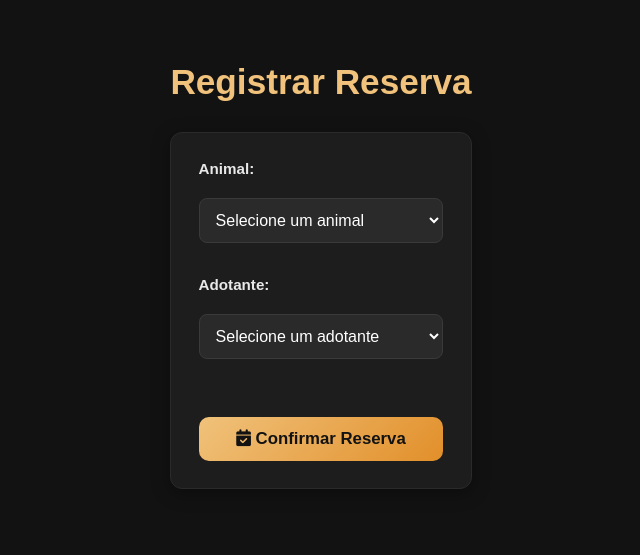
After one commit to gabriel-so-santos/sis-adocao-animais, a Flask app: template app/templates/adoption_reservation.html in a window 1280 px wide. The commit adds this page. Shown: the top 555 px of the page, without its empty margins (319-959 px from the left). Run offline with Flask 3, Linux system fonts and the light colour scheme; the template is opened without the code that fills it, so the values that code supplies are empty; parts of the project's set-up code (start-up, migrations or seed data) failed here and were passed over.

Commit message:
Add HTML templates for adoption reservations

```diff
--- a/app/static/styles.css
+++ b/app/static/styles.css
@@ -328,6 +328,9 @@ select:invalid {
 }
 
 .adopters-card {
+    display: flex;
+    flex-direction: column;
+    gap: 20px;
     background-color: #2b2b2b;
     border-radius: 12px;
     box-shadow: 0 0 10px rgba(0,0,0,0.3);
@@ -345,16 +348,198 @@ select:invalid {
 }
 
 .card-button {
-    background-color: #444;
-    border-radius: 6px;
-    color: white;
-    display: inline-block;
-    margin-top: 15px;
-    padding: 8px 12px;
+    background: none;
+    padding: 10px 16px;
+    margin-right: 10px;
+    border-radius: 10px;
+    border: 2px solid #f0c27b;
+    color: #f0c27b !important;
+    font-weight: bold;
     text-decoration: none;
     transition: 0.2s;
 }
 
 .card-button:hover {
-    background-color: #666;
+    transform: scale(1.05);
+    background: rgba(240, 194, 123, 0.1);
+    box-shadow: 0 0 12px rgba(240, 194, 123, 0.7);
 }
+
+/* Details Page */
+.details-container {
+    max-width: 900px;
+    margin: 0 auto;
+    padding: 2rem;
+}
+
+.details-title {
+    text-align: center;
+    font-size: 2.2rem;
+    color: #f0c27b;
+    margin-bottom: 30px;
+}
+
+.details-card,
+.timeline-card {
+    background: #1d1d1d;
+    padding: 1.7rem;
+    border-radius: 12px;
+    border: 1px solid #2a2a2a;
+    box-shadow: 0 4px 18px rgba(0, 0, 0, 0.35);
+    margin-bottom: 35px;
+}
+
+.section-title {
+    color: #f0c27b;
+    margin-bottom: 15px;
+    font-size: 1.4rem;
+}
+
+.details-actions {
+    display: flex;
+    flex-direction: column;
+    gap: 20px;
+    margin: 20px 0;
+}
+
+.details-button {
+    padding: 10px 16px;
+    border-radius: 10px;
+    background: linear-gradient(135deg, #f0c27b, #e28f2a);
+    color: #121212 !important;
+    font-weight: bold;
+    text-decoration: none;
+    transition: 0.2s;
+}
+
+.details-button:hover {
+    transform: scale(1.05);
+    box-shadow: 0 0 12px rgba(240, 194, 123, 0.7);
+}
+
+.details-button.danger {
+    background: linear-gradient(135deg, #e84a4a, #b01919);
+    color: white;
+}
+
+.details-buttons-top,
+.details-buttons-bottom {
+    display: flex;
+    gap: 20px;
+    justify-content: flex-start;
+}
+
+.details-button.outline {
+    background: none;
+    border: 2px solid #f0c27b;
+    color: #f0c27b !important;
+}
+
+.details-button.outline:hover {
+    transform: scale(1.05);
+    background: rgba(240, 194, 123, 0.1);
+    box-shadow: 0 0 12px rgba(240, 194, 123, 0.7);
+}
+
+/* ====== Adoption Page Styling ====== */
+
+.readonly-box {
+    background-color: #2a2a2a;
+    border: 1px solid #3a3a3a;
+    padding: 12px;
+    border-radius: 8px;
+    color: #f0c27b;
+    font-weight: bold;
+    margin-bottom: 15px;
+}
+
+.details-card form label {
+    font-weight: 600;
+    color: #e9e9e9;
+    margin-bottom: 6px;
+}
+
+.details-card form select,
+.details-card form input[type="text"],
+.details-card form input[type="number"] {
+    background-color: #2a2a2a;
+    border: 1px solid #3a3a3a;
+    padding: 12px;
+    border-radius: 8px;
+    color: white;
+    margin-bottom: 18px;
+}
+
+.details-card form select:focus,
+.details-card form input:focus {
+    border-color: #f0c27b;
+    box-shadow: 0 0 8px rgba(240, 194, 123, 0.5);
+    outline: none;
+}
+
+/* ====== Reservation Cards ====== */
+
+.reservation-card {
+    background: #1d1d1d;
+    padding: 1.5rem;
+    border-radius: 12px;
+    border: 1px solid #2a2a2a;
+    box-shadow: 0 4px 18px rgba(0,0,0,0.35);
+    transition: 0.25s ease;
+}
+
+.reservation-card:hover {
+    transform: translateY(-5px);
+    box-shadow: 0 6px 22px rgba(240, 194, 123, 0.3);
+}
+
+.reservation-title {
+    color: #f0c27b;
+    font-size: 1.4rem;
+    margin-bottom: 12px;
+    display: flex;
+    align-items: center;
+    gap: 10px;
+}
+
+.reservation-info {
+    color: #ccc;
+    line-height: 1.5rem;
+    margin-bottom: 18px;
+}
+
+.reservation-actions {
+    display: flex;
+    gap: 15px;
+}
+
+.reservation-button {
+    flex: 1;
+    padding: 10px 12px;
+    border-radius: 10px;
+    text-align: center;
+    text-decoration: none;
+    font-weight: bold;
+    transition: 0.2s;
+}
+
+.reservation-button.confirm {
+    background: linear-gradient(135deg, #8df07b, #38b32a);
+    color: #121212 !important;
+}
+
+.reservation-button.confirm:hover {
+    transform: scale(1.05);
+    box-shadow: 0 0 12px rgba(141, 240, 123, 0.7);
+}
+
+.reservation-button.cancel {
+    background: transparent;
+    border: 2px solid #e84a4a;
+    color: #e84a4a;
+}
+
+.reservation-button.cancel:hover {
+    background: rgba(232, 74, 74, 0.15);
+    transform: scale(1.05);
+}
--- /dev/null
+++ b/app/templates/adoption_reservation.html
@@ -0,0 +1,65 @@
+{% extends "base.html" %}
+
+{% block head %}
+    {{ super() }}
+    <title>Registrar Reseva</title>
+{% endblock %}
+
+{% block body %}
+<div class="details-container">
+
+    <h1 class="details-title">Registrar Reserva</h1>
+
+    <div class="details-card">
+
+        <form action="{{ url_for('save_adoption_reservation') }}" method="POST" class="form">
+
+            <!-- ANIMAL -->
+            <label for="animal_id">Animal:</label>
+
+            {% if selected_animal %}
+                <input type="hidden" name="animal_id" value="{{ selected_animal.id }}">
+                <div class="readonly-box">
+                    {{ selected_animal.name }} - {{ selected_animal.species_format() }} - {{ selected_animal.breed }}
+                </div>
+            {% else %}
+                <select name="animal_id" id="animal_id" required>
+                    <option value="" disabled selected>Selecione um animal</option>
+                    {% for animal in animals %}
+                        <option value="{{ animal.id }}">
+                            {{ animal.name }} - {{ animal.species_format() }} - {{ animal.breed }}
+                        </option>
+                    {% endfor %}
+                </select>
+            {% endif %}
+
+            <!-- ADOPTER -->
+            <label for="adopter_id">Adotante:</label>
+
+            {% if selected_adopter %}
+                <input type="hidden" name="adopter_id" value="{{ selected_adopter.id }}">
+                <div class="readonly-box">
+                    {{ selected_adopter.name }}, {{ selected_adopter.age }} anos
+                </div>
+            {% else %}
+                <select name="adopter_id" id="adopter_id" required>
+                    <option value="" disabled selected>Selecione um adotante</option>
+                    {% for adopter in adopters %}
+                        <option value="{{ adopter.id }}">
+                            {{ adopter.name }}, {{ adopter.age }} anos
+                        </option>
+                    {% endfor %}
+                </select>
+            {% endif %}
+
+            <!-- BUTTON -->
+            <button type="submit" class="submit-buttom" style="margin-top: 25px;">
+                <i class="fa-solid fa-calendar-check"></i> Confirmar Reserva
+            </button>
+
+        </form>
+
+    </div>
+
+</div>
+{% endblock %}
--- a/app/templates/animals_list.html
+++ b/app/templates/animals_list.html
@@ -35,8 +35,8 @@
                         {{ animal.extra_info() }}
                     </p>
 
-                    <a href="" class="list-button">
-                        <i class="fa-solid fa-pen"></i> Editar
+                    <a href="{{ url_for('animal_details', id=animal.id) }}" class="list-button">
+                        <i class="fa-solid fa-pen"></i> Ver Detalhes
                     </a>
 
                 </div>
```
Also changed, not shown: app/templates/adopters_list.html (+9 -3 lines), app/templates/adoption_reservation_list.html (added, +51 -0 lines), app/templates/animal_details.html (added, +75 -0 lines), app/templates/index.html (+20 -7 lines).
